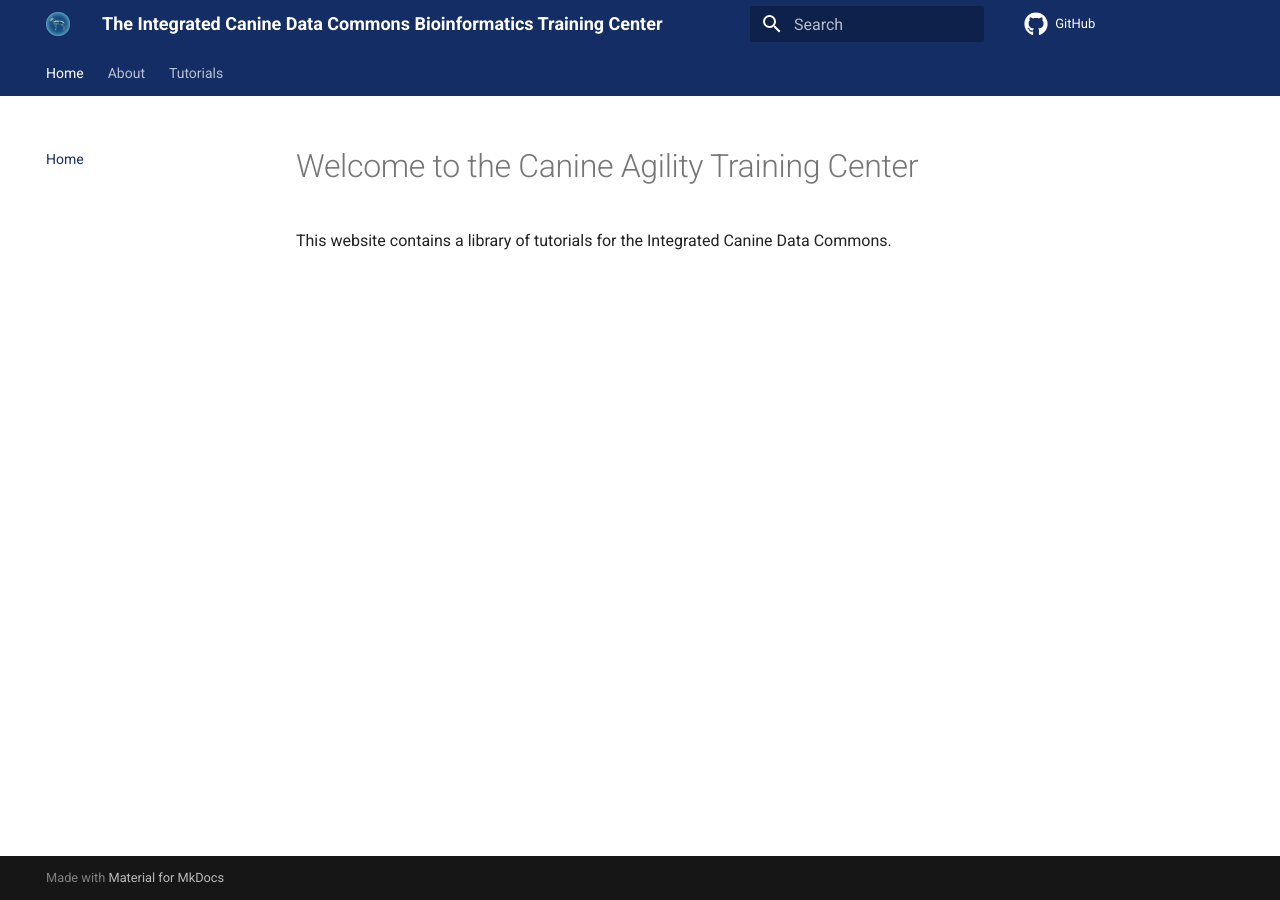
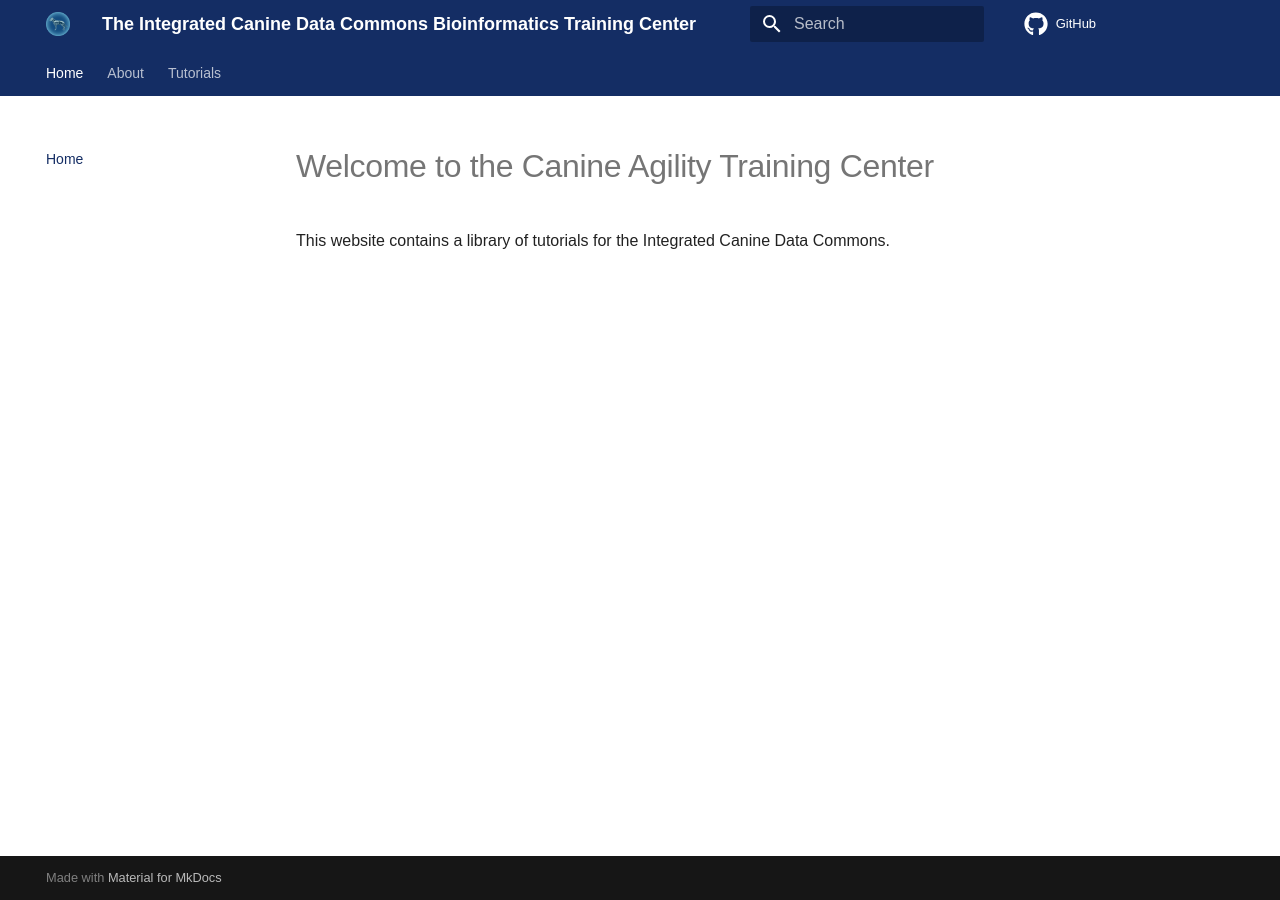
Before and after one commit to CBIIT/icdc-bioinformatics, an MkDocs documentation site: the page built from docs/index.md, in a window 1280 px wide. Built offline with MkDocs 1.6.1 and Material for MkDocs 9.7.7, drawn with Linux system fonts in a browser that asks for light colours; some web fonts are replaced; comment, search, counter and statistics services are not loaded.

Commit message:
change font to arial

```diff
--- a/mkdocs.yml
+++ b/mkdocs.yml
@@ -8,6 +8,8 @@ theme:
    name: material
    palette:
     primary: custom
+   font:
+      text: Arial
    logo: assets/canine_bubble.png
    favicon: images/canine_bubble.png
    icon:
```
